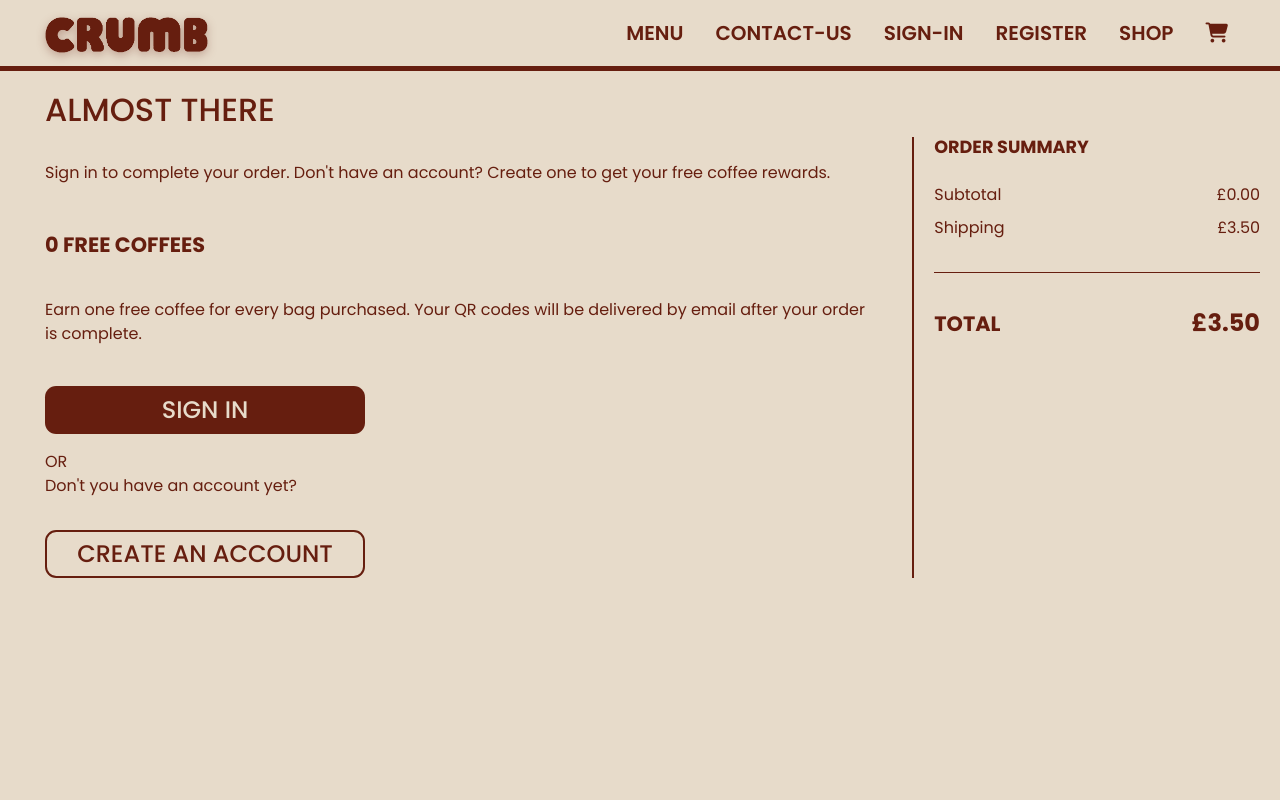
After one commit to Berilkdd/crumb, a Django app: page /checkout/gate/ in a window 1280 px wide. The commit adds this page. Run offline with Django 3.2, Linux system fonts and the light colour scheme; some libraries are stand-ins or nearby versions; some web fonts are replaced.

Commit message:
Set up checkout gate page

```diff
--- /dev/null
+++ b/checkout/templates/checkout/checkout_gate.html
@@ -0,0 +1,105 @@
+{% extends "base.html" %}
+
+{% load static %}
+
+{% block content %}
+
+<div class="page-background">
+
+    <div class="page-header">
+        <h1>ALMOST THERE</h1>
+    </div>
+
+    <div class="page-container">
+        <div class="page-content">
+
+            <p class="campaign-text mt-4 mb-4">Sign in to complete your order. Don't have an account? Create one to get your free coffee rewards.</p>
+
+            <h1 class="campaign-header mt-4 mb-4">{{ reward_count }} FREE COFFEES</h1>
+
+            <div class="reward-cups mb-3">
+                {% for i in reward_range %}
+                    <img src="{% static 'images/coffee-reward.png' %}" alt="Free coffee reward">
+                {% endfor %}
+            </div>
+
+            <p class="campaign-text mb-2">Earn one free coffee for every bag purchased. Your QR codes will be delivered by email after your order is complete.</p>
+
+            <div class="auth-buttons">
+
+                <a href="#" class="button button-primary button-fixed">
+                    SIGN IN
+                </a>
+
+                <p class="campaign-text">
+                    OR<br>
+                    Don't you have an account yet?
+                </p>
+
+                <a href="#" class="button button-outline button-fixed">
+                    CREATE AN ACCOUNT
+                </a>
+
+            </div>
+        </div>
+
+        <div class="summary-costs">
+
+            <h1 class="campaign-header">ORDER SUMMARY</h1>
+
+            <div class="summary-list">
+
+                {% for item in cart_items %}
+
+                <div class="summary-item">
+
+                    <div class="summary-item-image">
+                        <img src="{{ item.product.image.url }}" alt="{{ item.product.name }}">
+                    </div>
+
+                    <div class="summary-item-name">
+                        <p>{{ item.product.name|upper }}</p>
+                        <span>250 g</span>
+                    </div>
+
+                    <div class="summary-item-quantity">
+                        Qty: {{ item.quantity }}
+                    </div>
+
+                    <div class="summary-item-price">
+                        £{{ item.line_total }}
+                    </div>
+
+                </div>
+
+                {% endfor %}
+
+            </div>
+
+            <div class="summary-row mt-4">
+                <span>Subtotal</span>
+                <span>£{{ subtotal|floatformat:2 }}</span>
+            </div>
+
+            <div class="summary-row">
+                <span>Shipping</span>
+
+                {% if shipping == 0 %}
+                    <span>FREE</span>
+                {% else %}
+                    <span>£{{ shipping|floatformat:2 }}</span>
+                {% endif %}
+            </div>
+
+            <div class="divider-horizontal"></div>
+
+            <div class="summary-row summary-total mt-4 mb-4">
+                <span><strong>TOTAL</strong></span>
+                <span><strong>£{{ total|floatformat:2 }}</strong></span>
+            </div>
+
+        </div>
+    </div>
+</div>
+
+{% endblock %}
--- a/checkout/urls.py
+++ b/checkout/urls.py
@@ -3,4 +3,5 @@ from . import views
 
 urlpatterns = [
     path("", views.checkout, name="checkout"),
+    path("gate/", views.checkout_gate, name="checkout_gate"),
 ]
--- a/checkout/views.py
+++ b/checkout/views.py
@@ -1,4 +1,4 @@
-from django.shortcuts import render
+from django.shortcuts import render, redirect
 from django.conf import settings
 from cart.contexts import cart_contents
 from .forms import OrderForm
@@ -27,5 +27,9 @@ def checkout(request):
 
     return render(request, "checkout/checkout.html", context)
 
-print("PUBLIC:", settings.STRIPE_PUBLIC_KEY)
-print("SECRET:", settings.STRIPE_SECRET_KEY)
+def checkout_gate(request):
+
+    if request.user.is_authenticated:
+        return redirect("checkout")
+
+    return render(request, "checkout/checkout_gate.html")
--- a/static/css/style.css
+++ b/static/css/style.css
@@ -454,10 +454,16 @@ html, body {
     margin:0;
 }
 
-/*Active*/
+.auth-buttons{
+    display:flex;
+    flex-direction:column;
+    align-items:flex-start;
+    gap:clamp(.8rem,2cqw,1rem);
+    margin-top:clamp(1.5rem,3cqw,2rem);
+}
 
-.button:active{
-    transform:scale(.97);
+.auth-buttons .button{
+    margin:0;
 }
 
 /* ==========================================================================
```
